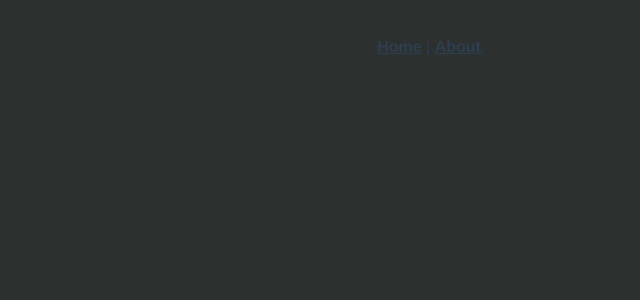
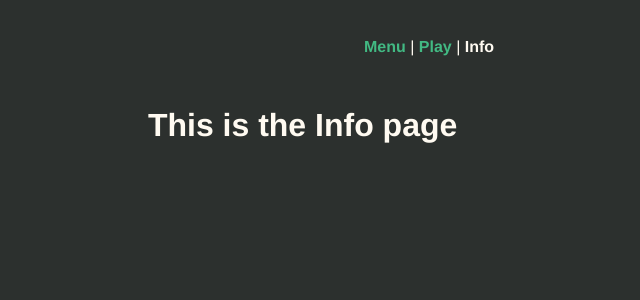
Before and after one commit to Tiier/core, a Vue app: page /info in a window 1280 px wide. Shown: the top 300 px of the page, without its empty margins (211-851 px from the left). Built offline with nearby package versions, Linux system fonts and the light colour scheme.

Commit message:
basic view layout

```diff
--- a/src/App.vue
+++ b/src/App.vue
@@ -1,17 +1,19 @@
 <template>
-  <div id="app">
-    <div id="nav">
-      <router-link to="/">Home</router-link> |
-      <router-link to="/about">About</router-link>
+  <main id="app">
+    <nav id="nav">
+      <router-link to="/">Menu</router-link> |
+      <router-link to="/play">Play</router-link> |
+      <router-link to="/info">Info</router-link>
+    </nav>
+    <div class="container">
+      <router-view/>
     </div>
-    <router-view/>
-  </div>
+  </main>
 </template>
 
 <script>
 export default {
-  name: 'App',
-  title: 'Test'
+  name: 'App'
 }
 </script>
 
@@ -21,19 +23,9 @@ export default {
   -webkit-font-smoothing: antialiased;
   -moz-osx-font-smoothing: grayscale;
   text-align: center;
-  color: #2c3e50;
 }
 
 #nav {
   padding: 30px;
 }
-
-#nav a {
-  font-weight: bold;
-  color: #2c3e50;
-}
-
-#nav a.router-link-exact-active {
-  color: #42b983;
-}
 </style>
--- a/src/router/index.js
+++ b/src/router/index.js
@@ -11,12 +11,13 @@ const routes = [
     component: Home
   },
   {
-    path: '/about',
-    name: 'About',
-    // route level code-splitting
-    // this generates a separate chunk (about.[hash].js) for this route
-    // which is lazy-loaded when the route is visited.
-    component: () => import(/* webpackChunkName: "about" */ '../views/About.vue')
+    path: '/play',
+    name: 'Play',
+    component: () => import(/* webpackChunkName: "play" */ '../views/Play.vue')
+  },
+  {
+    path: '/info',
+    component: () => import(/* webpackChunkName: "info" */ '../views/Info.vue')
   }
 ]
 
--- a/src/views/About.vue
+++ /dev/null
@@ -1,5 +0,0 @@
-<template>
-  <div class="about">
-    <h1>This is an about page</h1>
-  </div>
-</template>
--- /dev/null
+++ b/src/views/Info.vue
@@ -0,0 +1,11 @@
+<template>
+  <div class="info">
+    <h1>This is the Info page</h1>
+  </div>
+</template>
+
+<script>
+export default {
+  name: 'Info'
+}
+</script>
--- /dev/null
+++ b/src/views/Play.vue
@@ -0,0 +1,11 @@
+<template>
+  <div class="play">
+    <h1>This is the play page</h1>
+  </div>
+</template>
+
+<script>
+export default {
+  name: 'Play'
+}
+</script>
```
